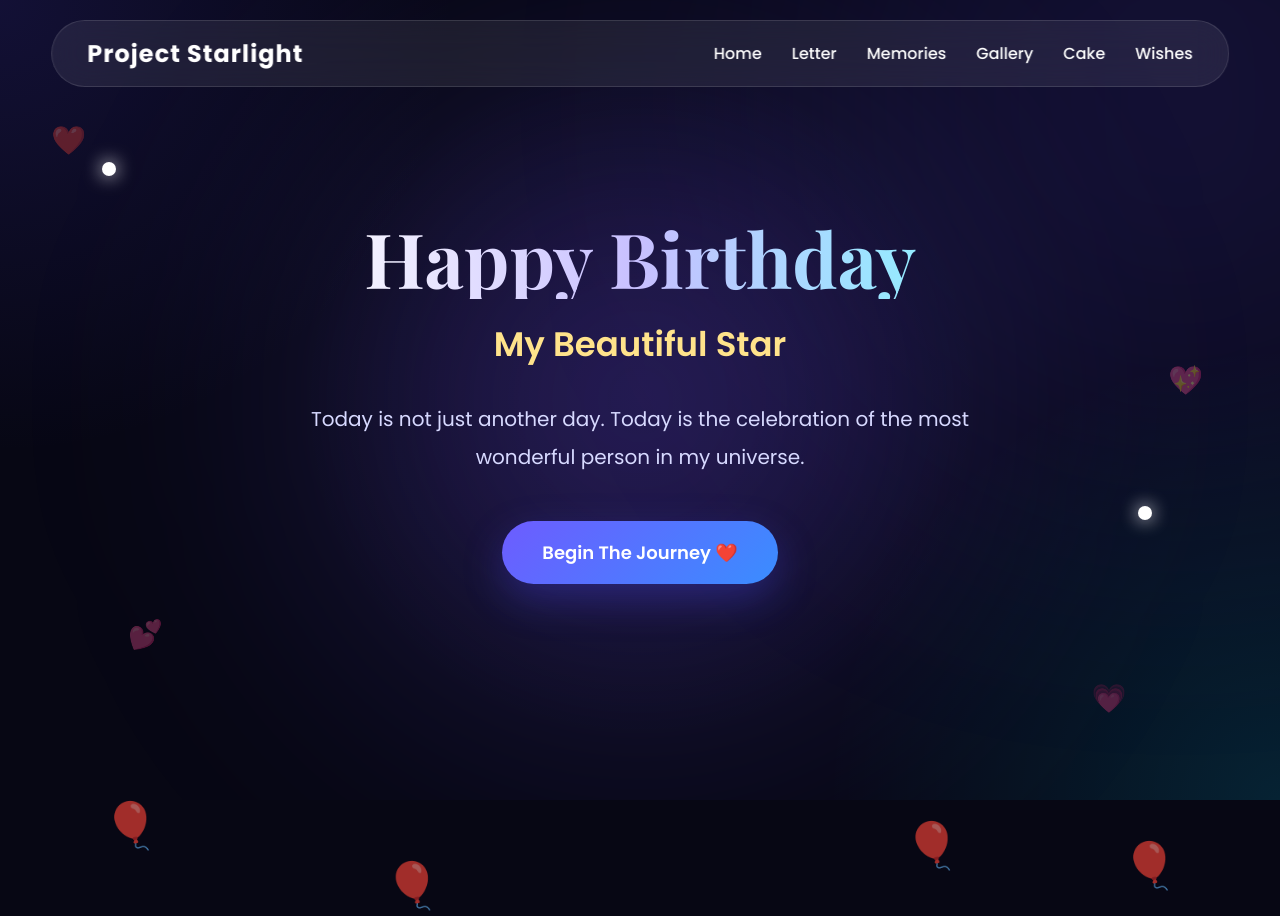
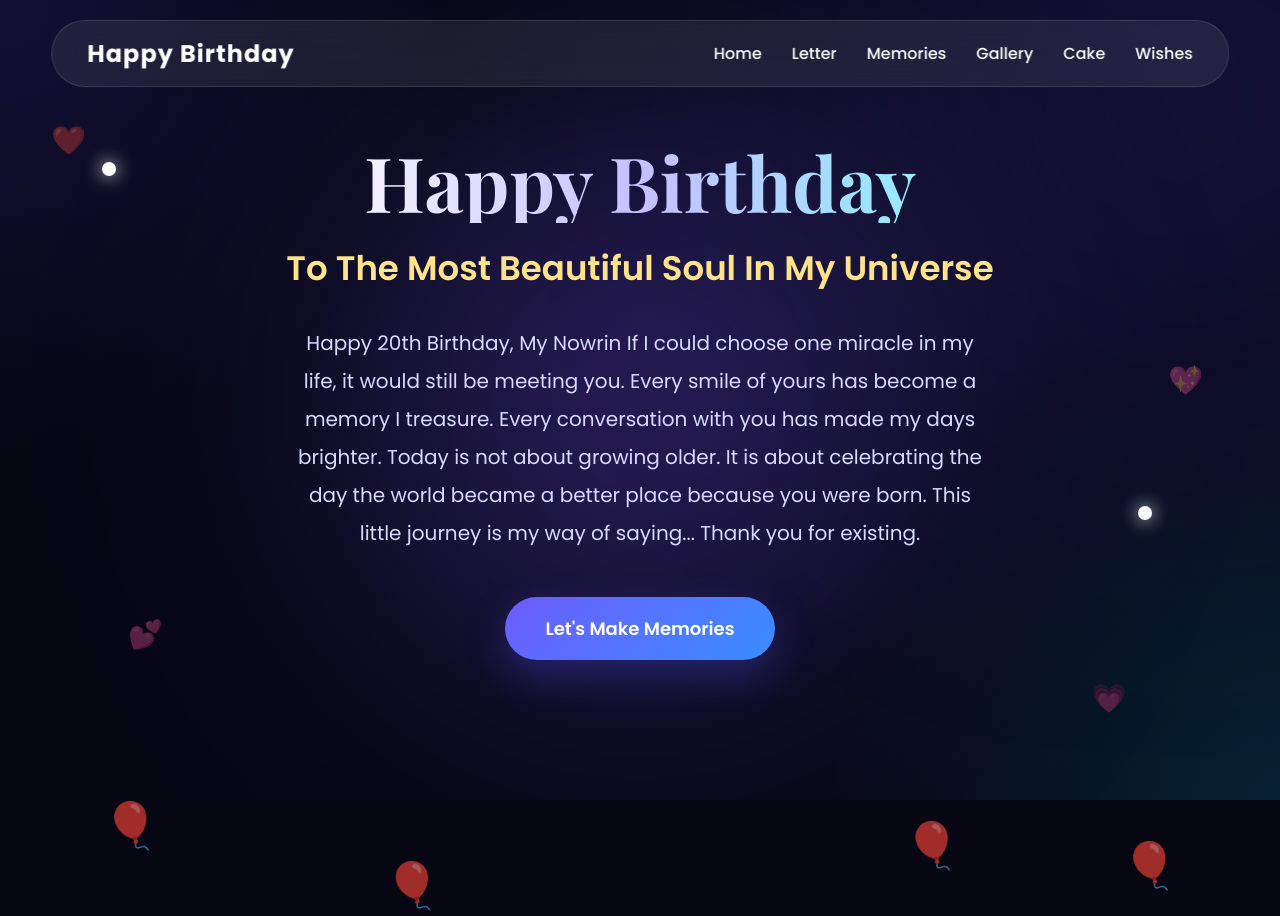
Before and after one commit to ashikurrahma017/birthday, a Flask app: page / in a window 1280 px wide. Shown: the top 916 px of the page. Run offline with Flask 3, Linux system fonts and the light colour scheme.

Commit message:
Update index.html

```diff
--- a/templates/index.html
+++ b/templates/index.html
@@ -76,7 +76,7 @@
         </div>
 
         <h1>
-            Project Starlight
+            Happy Birthday Nowrin
         </h1>
 
         <p>
@@ -133,7 +133,7 @@
 
     <div class="logo">
 
-        Project Starlight
+        Happy Birthday
 
     </div>
 
@@ -230,20 +230,29 @@
 
         <h2>
 
-            My Beautiful Star
+            To The Most Beautiful Soul In My Universe
 
         </h2>
 
         <p>
+Happy 20th Birthday, My Nowrin
 
-            Today is not just another day.
+If I could choose one miracle in my life, it would still be meeting you.
 
-            Today is the celebration of the most wonderful person in my universe.
+Every smile of yours has become a memory I treasure. Every conversation with you has made my days brighter.
+
+Today is not about growing older.
+
+It is about celebrating the day the world became a better place because you were born.
+
+This little journey is my way of saying...
+
+Thank you for existing.
 
         </p>
 
         <button id="beginJourney" class="hero-btn">
-    Begin The Journey ❤️
+    Let's Make Memories
 </button>
 
     </div>
```
